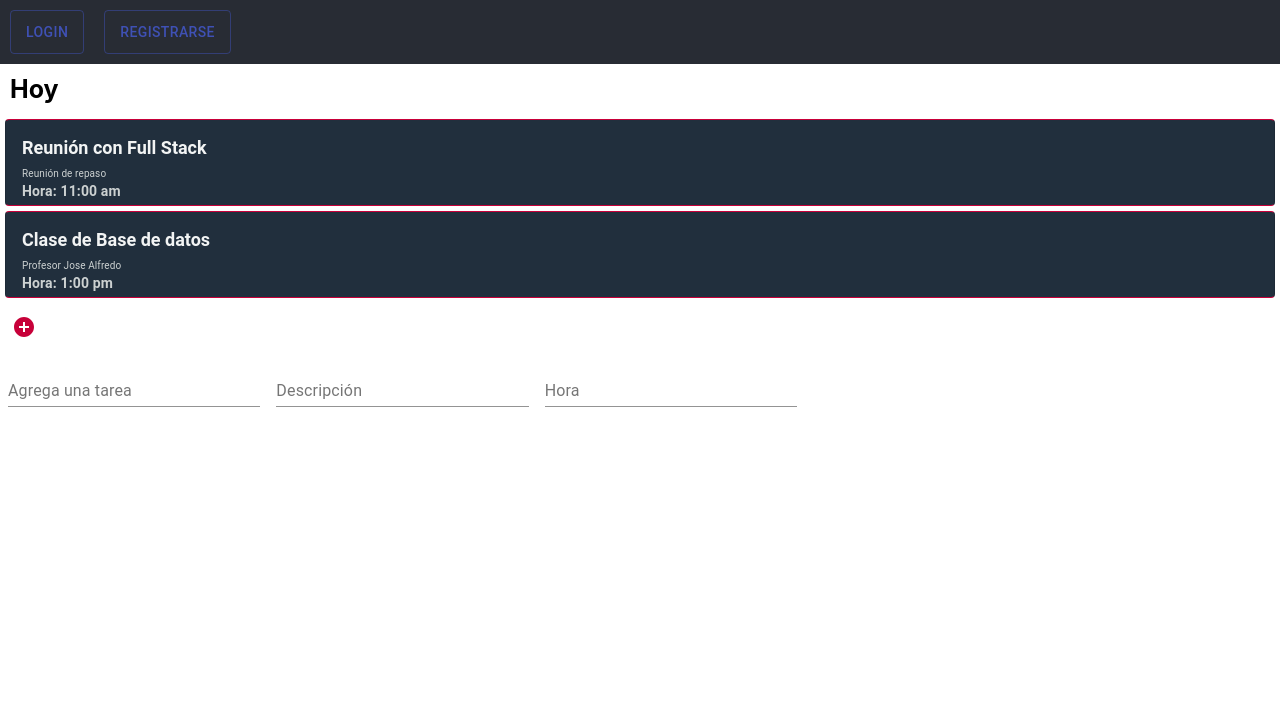
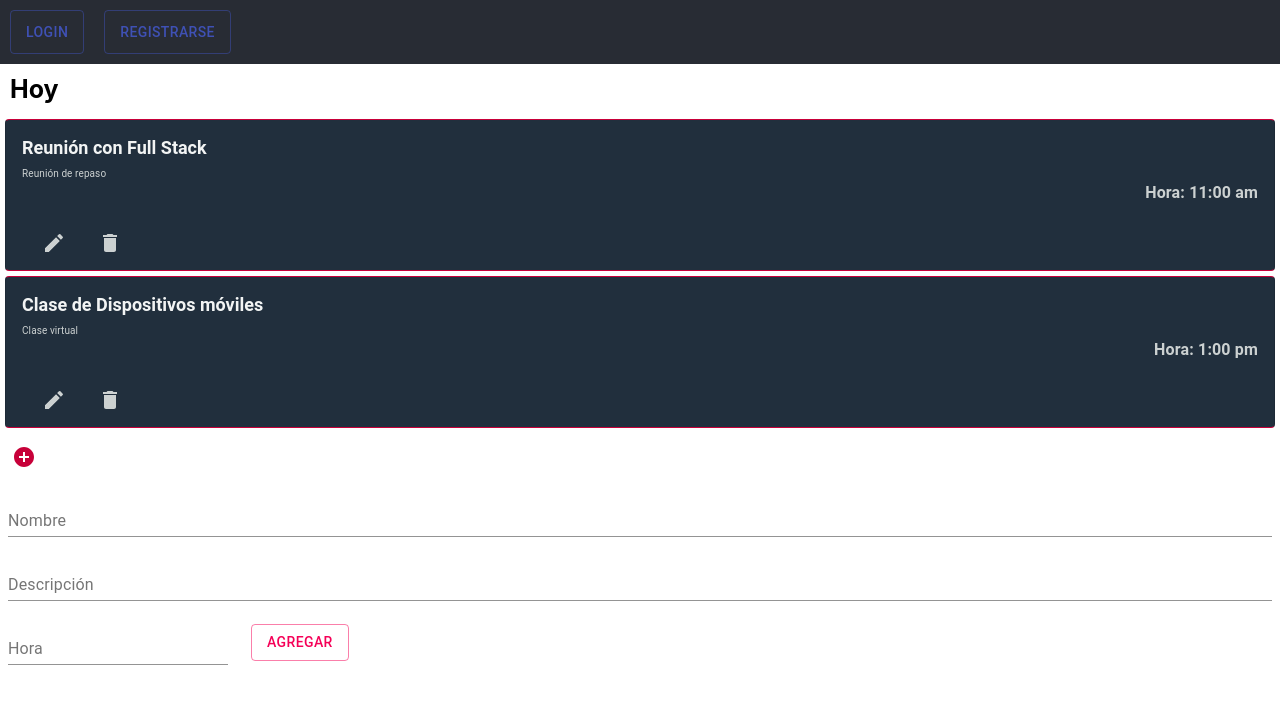
Before and after one commit to DamaBeth/ToDoList, a React (Create React App) app: page / in a window 1280 px wide. Shown: the top 704 px of the page. Built offline with nearby package versions, Linux system fonts and the light colour scheme.

Commit message:
Agregar tarjetas

```diff
--- a/src/App.js
+++ b/src/App.js
@@ -1,19 +1,11 @@
 import './App.css';
-import React, { useState } from 'react';
+import React from 'react';
 import HeaderButton from "./Button";
-import SimpleCard from "./Card";
 import FormCard from "./FormTodo";
-import IconButton from '@material-ui/core/IconButton';
-import AddCircleIcon from '@material-ui/icons/AddCircle';
-import { Grid } from '@material-ui/core';
+
 
 function App() {
   const styles = {margin: "10px", left: 0, position: "relative", fontSize: 25, fontWeight: 'bold' };
-  const styleButton = {color:"#C70039", textAlign: "center"};
-
-  const actionAdd = () => {
-    alert("Tarea añadida");
-  };
 
   return (
     <div className="App">
@@ -23,15 +15,6 @@ function App() {
       </header>
       <main>
         <p style={styles}>Hoy</p>
-        <Grid container>
-          <Grid item xs={6} sm={12}>
-            <SimpleCard name="Reunión con Full Stack" descripcion="Reunión de repaso" hora="11:00 am"/>
-            <SimpleCard name="Clase de Base de datos" descripcion="Profesor Jose Alfredo" hora="1:00 pm"/>
-          </Grid>
-        </Grid>
-        <IconButton onClick={actionAdd} style={styleButton} aria-label="addcircleicon">
-            <AddCircleIcon />
-        </IconButton>
         <FormCard />
       </main>
     </div>
--- a/src/Button.jsx
+++ b/src/Button.jsx
@@ -1,14 +1,5 @@
 import React from "react";
-import { makeStyles } from '@material-ui/core/styles';
 import Button from '@material-ui/core/Button';
-
-const useStyles = makeStyles((theme) => ({
-    root: {
-      '& > *': {
-        margin: theme.spacing(1),
-      },
-    },
-}));
 
 export default function HeaderButton(props){
     const styles = {padding: "2ren", margin: "10px"};
@@ -18,8 +9,6 @@ export default function HeaderButton(props){
         styles.border   =   "2px yellow solid";
     }
     */
-    const classes = useStyles();
-
     const action    =   () => {
         alert(name);
     };
--- a/src/Card.jsx
+++ b/src/Card.jsx
@@ -8,11 +8,10 @@ import DeleteIcon from '@material-ui/icons/Delete';
 import EditIcon from '@material-ui/icons/Edit';
 import Typography from '@material-ui/core/Typography';
 
-
 const useStyles = makeStyles({
   root: {
     minWidth: 200,
-    maxHeight:85,
+    maxHeight:150,
     background: '#212F3D',
     margin: "5px",
     borderTopColor:'#C70039',
@@ -34,10 +33,16 @@ const useStyles = makeStyles({
     color:'#CCD1D1'
   },
   hour: {
-    fontSize: 14,
+    fontSize: 16,
     fontWeight: 'bold',
     color:'#CCD1D1',
-    position:'left'
+    textAlign: 'right'
+  },
+  buttonAction: {
+      textAlign: 'left',
+      alignItems: 'left',
+      color: '#CCD1D1',
+
   }
 });
 
@@ -64,15 +69,15 @@ export default function SimpleCard(props) {
             Hora: {props.hora}
           </Typography>
         </Typography>
+        <CardActions>
+              <IconButton className={classes.buttonAction} onClick={actionEdit} aria-label="edit">
+                  <EditIcon />
+              </IconButton>
+              <IconButton className={classes.buttonAction} onClick={actionDelete} aria-label="delete">
+                <DeleteIcon />
+              </IconButton>
+            </CardActions>
       </CardContent>
-      <CardActions>
-        <IconButton onClick={actionEdit} aria-label="edit">
-            <EditIcon />
-        </IconButton>
-        <IconButton onClick={actionDelete} aria-label="delete">
-            <DeleteIcon />
-        </IconButton>
-      </CardActions>
     </Card>
   );
 }
--- a/src/FormTodo.jsx
+++ b/src/FormTodo.jsx
@@ -1,25 +1,94 @@
-import React from 'react';
+import React, { useState } from 'react';
 import { makeStyles } from '@material-ui/core/styles';
-import { TextField, Container, FormControl, InputLabel, Input, FormHelperText } from '@material-ui/core';
-//import FormControl from '@material-ui/core/FormControl';
+import { TextField } from '@material-ui/core';
+import Button from '@material-ui/core/Button';
+import IconButton from '@material-ui/core/IconButton';
+import AddCircleIcon from '@material-ui/icons/AddCircle';
+import { Grid } from '@material-ui/core';
+import SimpleCard from "./Card";
 
 const useStyles = makeStyles((theme) => ({
     root: {
-      '& > *': {
-        margin: theme.spacing(1),
-        width: '25ch',
-      },
+      display: 'flex',
+      flexWrap: 'wrap',
     },
+    textField: {
+      marginLeft: theme.spacing(3),
+      marginRight: theme.spacing(3),
+      width: '25ch',
+    },
+    addButton:{
+        padding: "2ren",
+        margin: "10px",
+        background: '#C70039',
+        color: '#CCD1D1'
+    }
   }));
 
-export default function FormCard(props){
+export default function FormCard(){
     const classes = useStyles();
+    const styleButton = {color:"#C70039", textAlign: "center"};
+
+    const actionAdd = () => {
+        alert("Tarea añadida");
+    }
+
+    const initialCard = {
+        id:'',
+        nombre:'',
+        descripcion:'',
+        hora:''
+    }
+
+    const [cards, setCards] = useState([
+        {id:1, nombre:"Reunión con Full Stack", descripcion:'Reunión de repaso', hora:"11:00 am"},
+        {id:2, nombre:"Clase de Dispositivos móviles", descripcion:'Clase virtual', hora:"1:00 pm"}
+    ]);
+
+    const [card, setCard] = useState(initialCard);
+
+    const addCard = (ev) => {
+        ev.preventDefault();
+        console.log(Math.max(...cards.map(card => card.id)) + 1);
+
+        if(card.nombre === "" || card.descripcion === "") {return alert("Ingrese todos los datos para continuar")}
+        setCards([
+            ...cards,
+            {
+                ...card,
+                id:Math.max(...cards.map(card => card.id)) + 1
+            }
+        ])
+    };
 
     return (
-        <form className={classes.root} noValidate autoComplete="off">
-            <TextField id="standard-basic" label="Agrega una tarea" />
-            <TextField id="standard-basic" label="Descripción" />
-            <TextField id="standard-basic" label="Hora" />
-        </form>
+        <div>
+            <Grid container>
+                <Grid item xs={6} sm={12}>
+                    {cards.map(card => {
+                        return (
+                            <SimpleCard
+                            key={card.id}
+                            id={card.id}
+                            name={card.nombre}
+                            descripcion={card.descripcion}
+                            hora={card.hora}/>
+                        );
+
+                    })}
+                </Grid>
+            </Grid>
+            <IconButton onClick={actionAdd} style={styleButton} aria-label="addcircleicon">
+                <AddCircleIcon />
+            </IconButton>
+
+            <form onSubmit={(ev) => addCard(ev)} className={classes.root} noValidate autoComplete="off">
+                <TextField type="text" onChange={(ev) => setCard({...card, nombre: ev.target.value})}       fullWidth style={{ margin: 8 }} id="nombre" label="Nombre" />
+                <TextField type="text" onChange={(ev) => setCard({...card, descripcion: ev.target.value})}  fullWidth style={{ margin: 8 }} id="descripcion" label="Descripción" />
+                <TextField type="text" onChange={(ev) => setCard({...card, hora: ev.target.value})}                   style={{ margin: 8 }} id="hora" label="Hora" />
+                <Button    type="submit" variant="outlined" style={{ margin: 15 }} color="secondary"> Agregar </Button>
+
+            </form>
+        </div>
     );
 }
```
